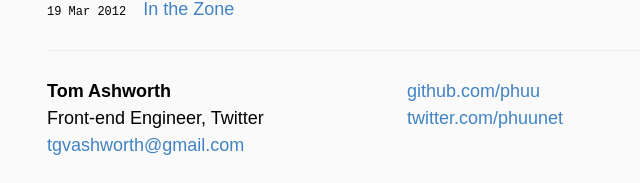
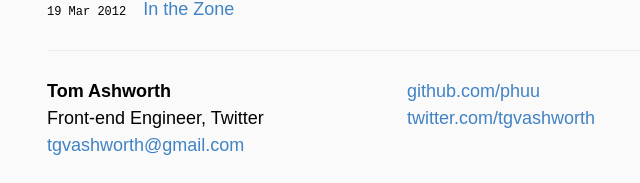
Before and after one commit to tgvashworth/tgvashworth.github.io, a Jekyll site: the page built from index.html, in a window 1280 px wide. Shown: the part 1858-2041 px from the top of the page, without its empty margins (233-873 px from the left). Built offline with Jekyll 4.4.1, drawn with Linux system fonts in a browser that asks for light colours; some web fonts are replaced.

Commit message:
update twitter bio

```diff
--- a/_layouts/default.html
+++ b/_layouts/default.html
@@ -31,7 +31,7 @@
     <div class="contact">
       <p>
         <a href="https://github.com/phuu">github.com/phuu</a><br />
-        <a href="https://twitter.com/phuunet">twitter.com/phuunet</a><br />
+        <a href="https://twitter.com/tgvashworth">twitter.com/tgvashworth</a><br />
       </p>
     </div>
   </div>
```
